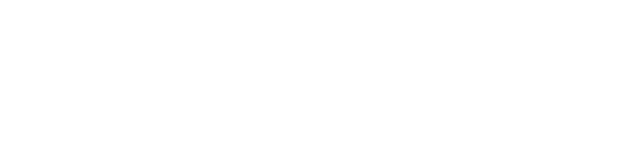
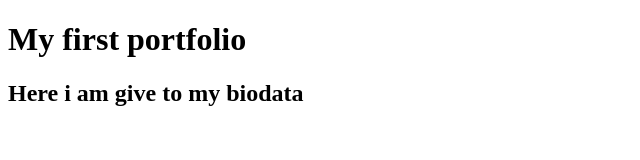
Before and after one commit to mdimransorker/first-portfolio, a plain HTML site: page index.html in a window 1280 px wide. Shown: the whole page, without its empty margins (0-640 px from the left). Drawn offline with Linux system fonts and the light colour scheme.

Commit message:
added body

```diff
--- a/index.html
+++ b/index.html
@@ -7,6 +7,7 @@
     <title>My Portfolio</title>
 </head>
 <body>
-
+ <h1> My first portfolio</h1>
+ <h2> Here i am give to my biodata </h2>
 </body>
 </html>
```
